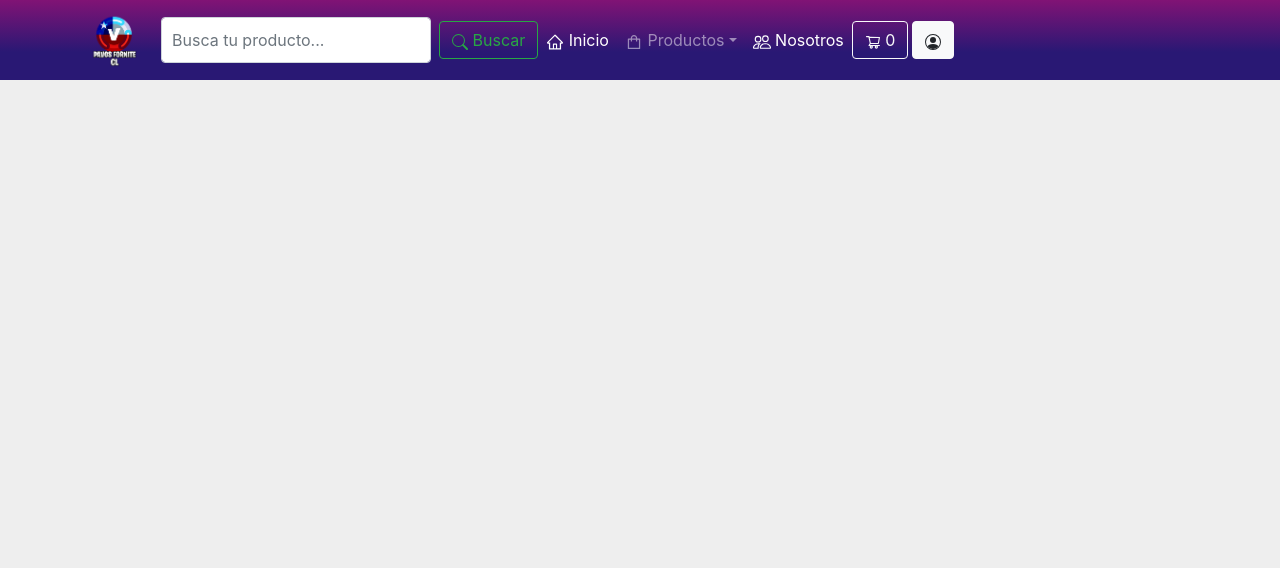
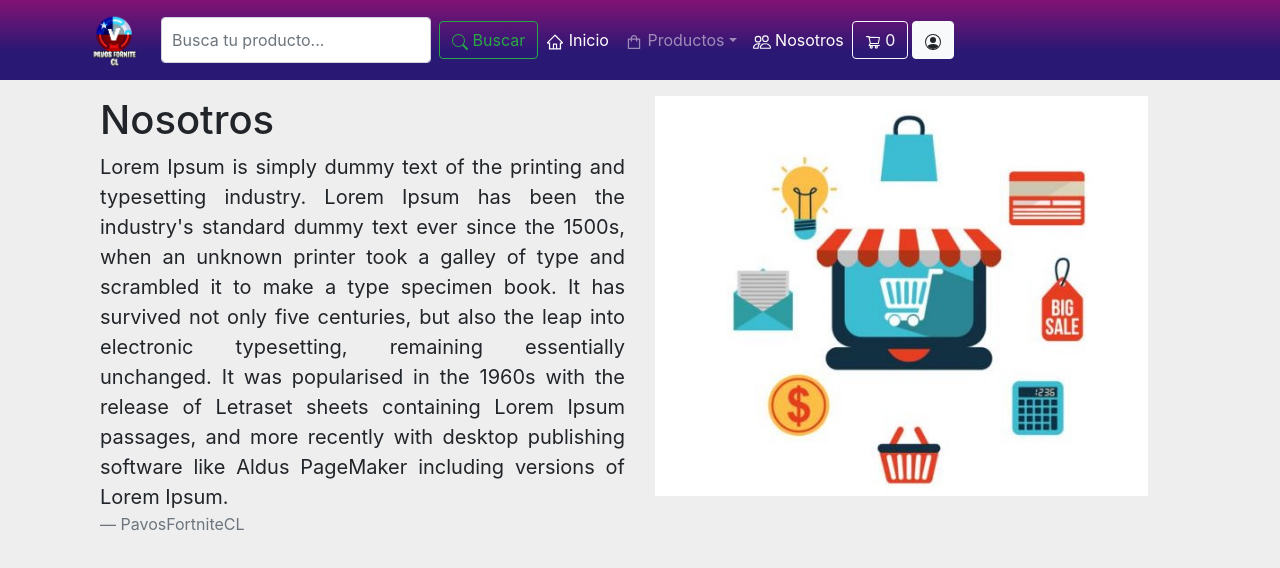
Before and after one commit to kevinjuanjacque/PavosFortniteSales, a React (Create React App) app in the folder front-end/salesfortnite/: page /Nosotros in a window 1280 px wide. Shown: the top 568 px of the page. Built offline with nearby package versions, Linux system fonts and the light colour scheme.

Commit message:
Agregando nosotros

```diff
--- /dev/null
+++ b/front-end/salesfortnite/src/pages/Nosotros.js
@@ -0,0 +1,22 @@
+import React from 'react'
+export const Nosotros = () => {
+    return (
+        <div align="center">
+            <div className="container mt-3 row row-cols-10">
+             <div className="col-6" align="justify">
+             <h1>Nosotros</h1>
+                <blockquote class="blockquote">
+                    <p class="mb-0">Lorem Ipsum is simply dummy text of the printing and typesetting industry. Lorem Ipsum has been the industry's standard dummy text ever since the 1500s, when an unknown printer took a galley of type and scrambled it to make a type specimen book. It has survived not only five centuries, but also the leap into electronic typesetting, remaining essentially unchanged. It was popularised in the 1960s with the release of Letraset sheets containing Lorem Ipsum passages, and more recently with desktop publishing software like Aldus PageMaker including versions of Lorem Ipsum.</p>
+                    <footer class="blockquote-footer">PavosFortniteCL <cite title="Source Title"></cite></footer>
+                </blockquote>
+
+             </div>
+            <div className="col-4">
+                <img src="../assets/QuienesSomos.jpg" class="float-left" height="400px" alt="imagen"/>
+            </div>
+
+            </div>
+        </div>
+
+    )
+}
--- a/front-end/salesfortnite/src/routers/Rutas.js
+++ b/front-end/salesfortnite/src/routers/Rutas.js
@@ -19,6 +19,7 @@
 import { ClientScreen2 } from '../pages/ClientScreen2';
 import { MiPerfil } from '../pages/MiPerfil';
 import { SideBarLeft } from '../components/SideBars/SideBarLeft';
+import { Nosotros } from '../pages/Nosotros';
 
 
 export const Rutas = () => {
@@ -51,6 +52,8 @@
                     <Category/>
                 </Route>
 
+                <Route exact path="/Nosotros" component={  Nosotros }/>
+
 
 
             </Switch>
```
Also changed, not shown: front-end/salesfortnite/public/assets/QuienesSomos.jpg (added), front-end/salesfortnite/public/assets/QuienesSomos.png (added).
